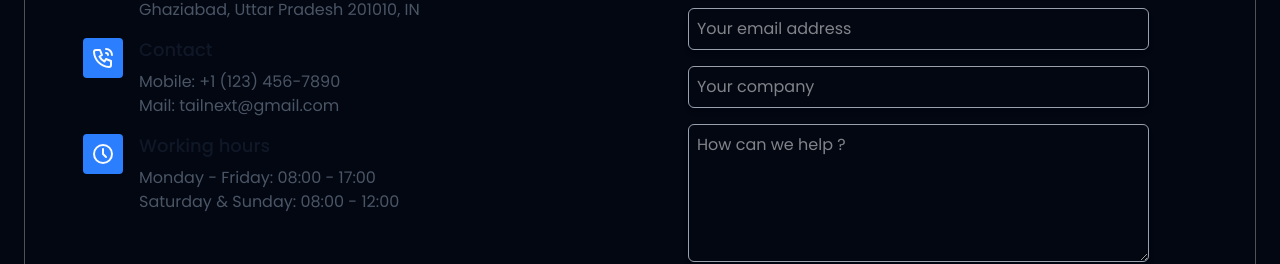
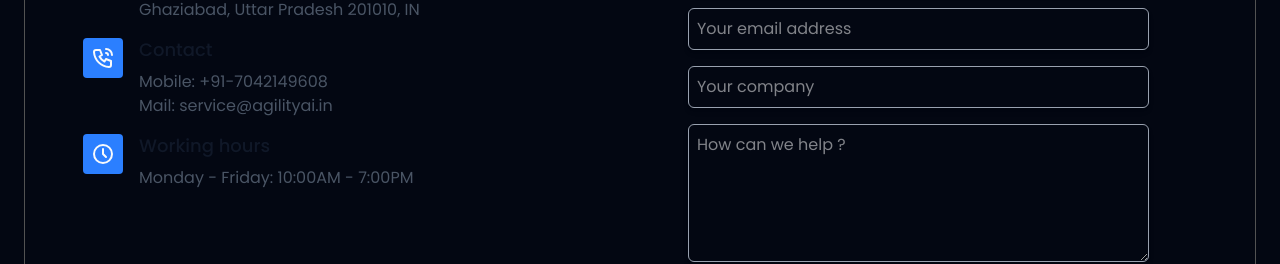
Before and after one commit to Agility-AI-Pvt-Ltd/AgilityAI-frontend, a React (Vite) app: page /contact in a window 1280 px wide. Shown: the part 508-772 px from the top of the page. Built offline with nearby package versions, Linux system fonts and the light colour scheme; no server answers.

Commit message:
Update Contact.jsx

```diff
--- a/src/pages/Contact.jsx
+++ b/src/pages/Contact.jsx
@@ -89,8 +89,8 @@ const Contact = () => {
                                         </div>
                                         <div className="ml-4 mb-4">
                                             <h3 className="mb-2 text-lg font-medium leading-6 text-gray-900 dark:text-white">Contact</h3>
-                                            <p className="text-gray-600 dark:text-gray-300">Mobile: +1 (123) 456-7890</p>
-                                            <p className="text-gray-600 dark:text-gray-300">Mail: tailnext@gmail.com</p>
+                                            <p className="text-gray-600 dark:text-gray-300">Mobile: +91-7042149608</p>
+                                            <p className="text-gray-600 dark:text-gray-300">Mail: service@agilityai.in</p>
                                         </div>
                                     </li>
                                     <li className="flex">
@@ -102,8 +102,8 @@ const Contact = () => {
                                         </div>
                                         <div className="ml-4 mb-4">
                                             <h3 className="mb-2 text-lg font-medium leading-6 text-gray-900 dark:text-white">Working hours</h3>
-                                            <p className="text-gray-600 dark:text-gray-300">Monday - Friday: 08:00 - 17:00</p>
-                                            <p className="text-gray-600 dark:text-gray-300">Saturday & Sunday: 08:00 - 12:00</p>
+                                            <p className="text-gray-600 dark:text-gray-300">Monday - Friday: 10:00AM - 7:00PM</p>
+                                            {/* <p className="text-gray-600 dark:text-gray-300">Saturday & Sunday: 08:00 - 12:00</p> */}
                                         </div>
                                     </li>
                                 </ul>
@@ -122,7 +122,7 @@ const Contact = () => {
                                                 placeholder="Your name"
                                                 className="mb-2 w-full rounded-md border border-gray-400 py-2 pl-2 pr-4 shadow-md dark:text-gray-300 sm:mb-0"
                                                 name="name"
-                                             required/>
+                                                required />
                                         </div>
                                         <div className="mx-0 mb-1 sm:mb-4">
                                             <label htmlFor="email" className="pb-1 text-xs uppercase tracking-wider"></label>
@@ -134,7 +134,7 @@ const Contact = () => {
                                                 placeholder="Your email address"
                                                 className="mb-2 w-full rounded-md border border-gray-400 py-2 pl-2 pr-4 shadow-md dark:text-gray-300 sm:mb-0"
                                                 name="email"
-                                            required/>
+                                                required />
                                         </div>
                                         <div className="mx-0 mb-1 sm:mb-4">
                                             <label htmlFor="company" className="pb-1 text-xs uppercase tracking-wider"></label>
@@ -145,7 +145,7 @@ const Contact = () => {
                                                 placeholder="Your company"
                                                 className="mb-2 w-full rounded-md border border-gray-400 py-2 pl-2 pr-4 shadow-md dark:text-gray-300 sm:mb-0"
                                                 name="company"
-                                               required/>
+                                                required />
                                         </div>
                                         <div className="mx-0 mb-1 sm:mb-4">
                                             <label htmlFor="textarea" className="pb-1 text-xs uppercase tracking-wider"></label>
```
Lines whose indentation alone changed are shown as unchanged.
